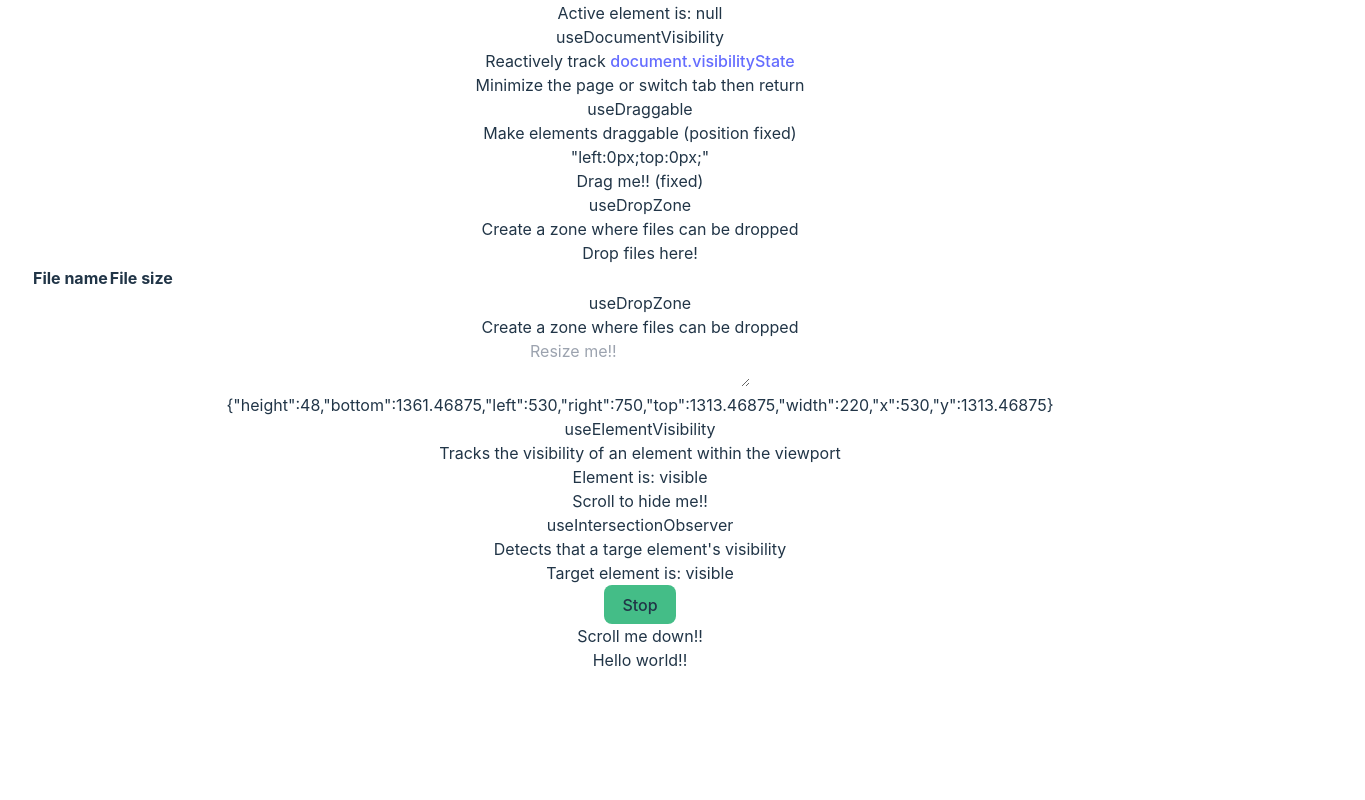
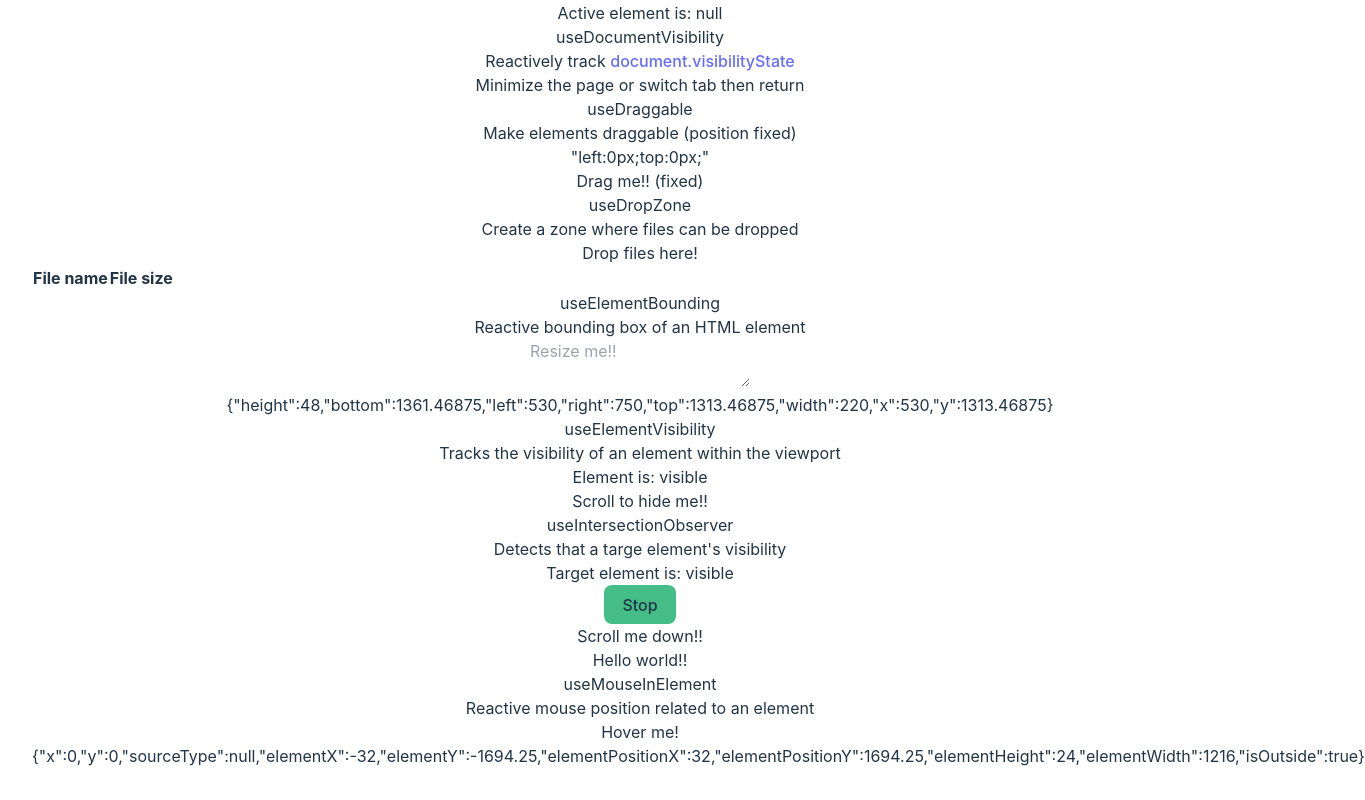
Before and after one commit to cwmazer/vue3-vueuse, a Vue app: page / in a window 1280 px wide. Shown: the part 974-1774 px from the top of the page, 1365 px wide, since content can reach past the window. Before the commit the page ends 1678 px from the top, so only its background shows below. Built offline with nearby package versions, Linux system fonts and the light colour scheme.

Commit message:
elements/useMouseInElement

```diff
--- a/src/App.vue
+++ b/src/App.vue
@@ -10,6 +10,7 @@ import UseDropZone from "./components/vueuse/elements/useDropZone/index.vue";
 import UseElementBounding from "./components/vueuse/elements/useElementBounding/index.vue";
 import UseElementVisibility from "./components/vueuse/elements/useElementVisibility/index.vue";
 import UseIntersectionObserver from "./components/vueuse/elements/useIntersectionObserver/index.vue";
+import UseMouseInElement from "./components/vueuse/elements/useMouseInElement/index.vue";
 </script>
 
 <template>
@@ -26,6 +27,7 @@ import UseIntersectionObserver from "./components/vueuse/elements/useIntersectio
       <UseElementBounding />
       <UseElementVisibility />
       <UseIntersectionObserver />
+      <UseMouseInElement />
     </div>
   </div>
 </template>
--- a/src/components/vueuse/elements/useElementBounding/index.vue
+++ b/src/components/vueuse/elements/useElementBounding/index.vue
@@ -1,7 +1,7 @@
 <template>
   <div class="w-full p-2 border border-slate-200 rounded-md">
-    <h2 class="mb-1 font-bold underline">useDropZone</h2>
-    <p>Create a zone where files can be dropped</p>
+    <h2 class="mb-1 font-bold underline">useElementBounding</h2>
+    <p>Reactive bounding box of an HTML element</p>
     <div class="w-[600px] h-[120px] mx-auto border">
       <div class="grid grid-cols-2 h-full max-h-full max-w-full">
         <div class="border-zinc-500 bg-slate-100">
--- /dev/null
+++ b/src/components/vueuse/elements/useMouseInElement/index.vue
@@ -0,0 +1,23 @@
+<template>
+  <div class="w-full p-2 border border-slate-200 rounded-md">
+    <h2 class="mb-1 font-bold underline">useMouseInElement</h2>
+    <p>Reactive mouse position related to an element</p>
+    <div class="flex gap-2 max-w-[400px] mx-auto mt-3">
+      <div ref="target" class="w-[100px] h-[100px] shrink-0 bg-slate-300 grid items-center">Hover me!</div>
+      <div class="w-full h-full break-words">
+        <div :class="{ 'bg-red-100': !mouseInElement.isOutside, 'p-1': true }">
+          {{ JSON.stringify(mouseInElement) }}
+        </div>
+      </div>
+    </div>
+  </div>
+</template>
+
+<script setup lang="ts">
+import { useMouseInElement } from "@vueuse/core";
+import { reactive, ref } from "vue";
+const target = ref();
+const mouseInElement = reactive(useMouseInElement(target));
+</script>
+
+<style scoped></style>
```
